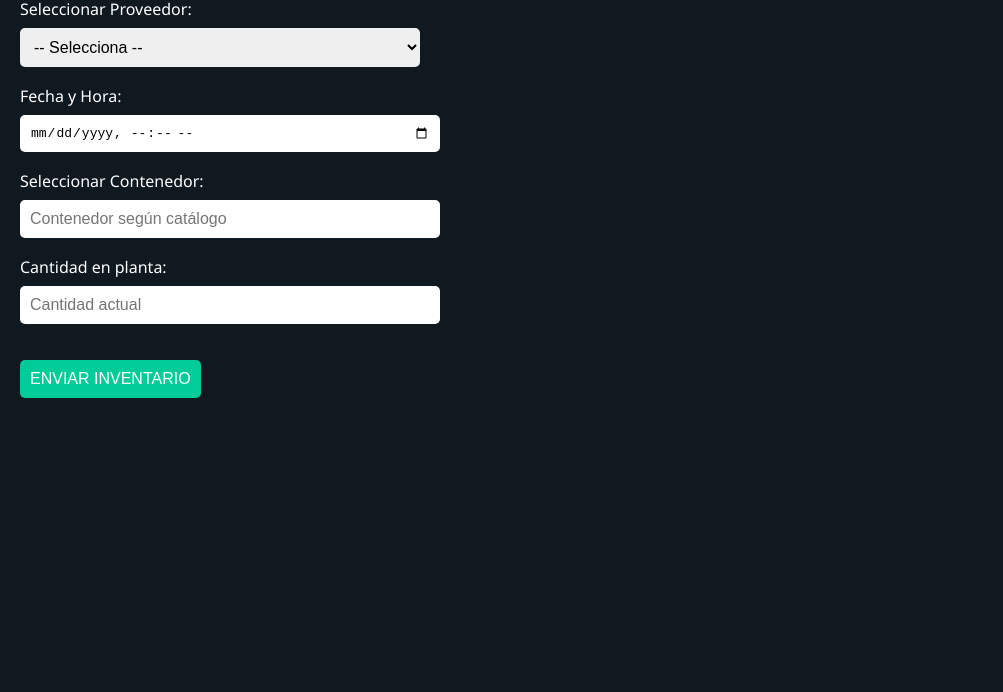
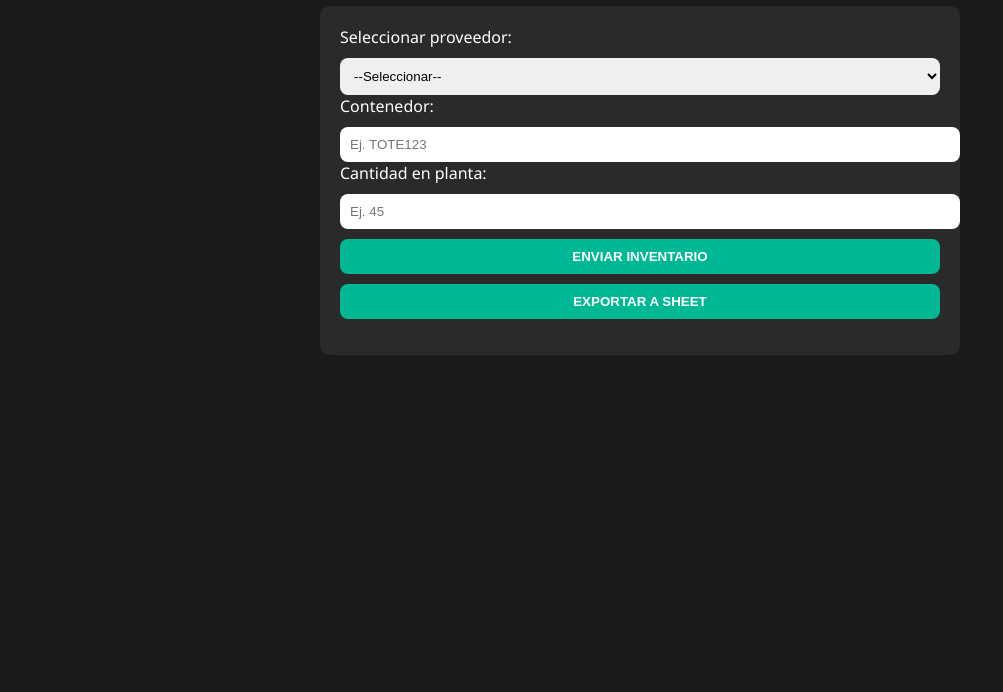
Before and after one commit to BLINKING48/SUPPLIER-INVENTORY, a plain HTML site: page index.html in a window 1280 px wide. Shown: the part 108-800 px from the top of the page, without its empty margins (0-1003 px from the left). Drawn offline with Linux system fonts and the light colour scheme.

Commit message:
Update index.html

```diff
--- a/index.html
+++ b/index.html
@@ -1,137 +1,102 @@
 <!DOCTYPE html>
 <html lang="es">
 <head>
-  <meta charset="UTF-8" />
+  <meta charset="UTF-8">
   <title>SUPPLIER INVENTORY</title>
   <style>
     body {
       font-family: 'Segoe UI', sans-serif;
-      background-color: #101820;
+      background: #1a1a1a;
       color: #fff;
-      margin: 0;
       padding: 20px;
     }
-
     h1 {
-      color: #00ffff;
+      text-align: center;
       font-size: 2em;
     }
-
+    .container {
+      max-width: 600px;
+      margin: auto;
+      background: #2a2a2a;
+      padding: 20px;
+      border-radius: 10px;
+    }
     select, input, button {
+      width: 100%;
+      margin-top: 10px;
       padding: 10px;
-      margin: 8px 0;
-      border-radius: 5px;
+      border-radius: 8px;
       border: none;
-      font-size: 1em;
     }
-
-    select, input {
-      width: 100%;
-      max-width: 400px;
-    }
-
     button {
-      background-color: #00cc99;
-      color: #fff;
+      background-color: #00b894;
+      color: white;
+      font-weight: bold;
       cursor: pointer;
     }
-
     button:hover {
-      background-color: #009977;
-    }
-
-    .section {
-      margin-bottom: 30px;
-    }
-
-    label {
-      display: block;
-      margin-top: 10px;
-    }
-
-    .button-group {
-      margin-top: 20px;
+      background-color: #00cec9;
     }
   </style>
 </head>
 <body>
-
   <h1>SUPPLIER INVENTORY</h1>
-
-  <div class="section">
-    <label for="proveedor">Seleccionar Proveedor:</label>
+  <div class="container">
+    <label for="proveedor">Seleccionar proveedor:</label>
     <select id="proveedor">
-      <option value="">-- Selecciona --</option>
+      <option value="">--Seleccionar--</option>
       <option value="BRAZEWAY">46882 BRAZEWAY MEXICO S DE R L DE CV</option>
       <option value="COLLIS">64955 COLLIS DE MEXICO LLC</option>
       <option value="ENGINEERED">67764 ENGINEERED PLASTIC COMPONENTS INC</option>
-      <option value="TROQUELADAS">46849 ESPECIALIDADES TROQUELADAS SA DE CV</option>
-      <option value="GEMTRON">46541 GEMTRON DE MEXICO SA DE CV</option>
-      <option value="GLASSER">49329 GLASSER SA DE CV</option>
-      <option value="HUNTINGTON">38902 HUNTINGTON FOAM LLC</option>
-      <option value="INDUSTRIAL">33343 INDUSTRIAL DIELECTRICS INC</option>
-      <option value="ISE">83228 ISE METAL INC</option>
-      <option value="JONES">47100 JONES PLASTIC & ENGINEERING DE</option>
-      <option value="MANUFACTURAS">46550 MANUFACTURAS Y SERVICIOS TROQUELADO</option>
-      <option value="MARCEGAGLIA">71580 MARCEGAGLIA MEXICO, S DE RL DE CV</option>
-      <option value="OLSON">83016 OLSON METAL PRODUCTS, LLC</option>
-      <option value="PLASTIEXPORTS">53040 PLASTIEXPORTS SA DE CV</option>
-      <option value="POLIESTIRENO">48567 POLIESTIRENO ALFA GAMMA S A DE C V</option>
-      <option value="REHAU">47135 REHAU SA DE CV</option>
-      <option value="SP">51737 SP MANUFACTURAS S DE RL DE CV</option>
-      <option value="STARION">71724 STARION MONTERREY MEXICO S A DE C</option>
-      <option value="TAE">65749 TAE SUNG MEXICO S A DE C V</option>
-      <option value="UNICAR">47796 UNICAR PLASTICS SA DE CV</option>
-      <option value="WHIRLPOOL">ML24 WHIRLPOOL OVERSEAS MANUFACTURING S.</option>
-      <option value="WOLVERINE">9028 WOLVERINE METAL STAMPING</option>
+      <!-- Agrega los demás proveedores aquí con sus nombres de hoja como value -->
     </select>
 
-    <label for="fecha">Fecha y Hora:</label>
-    <input type="datetime-local" id="fecha">
-
-    <label for="contenedor">Seleccionar Contenedor:</label>
-    <input type="text" id="contenedor" placeholder="Contenedor según catálogo">
+    <label for="contenedor">Contenedor:</label>
+    <input type="text" id="contenedor" placeholder="Ej. TOTE123">
 
     <label for="cantidad">Cantidad en planta:</label>
-    <input type="number" id="cantidad" placeholder="Cantidad actual">
+    <input type="number" id="cantidad" placeholder="Ej. 45">
 
-    <div class="button-group">
-      <button onclick="enviarInventario()">ENVIAR INVENTARIO</button>
-    </div>
+    <button onclick="enviarInventario()">ENVIAR INVENTARIO</button>
+    <button onclick="exportar()">EXPORTAR A SHEET</button>
+
+    <p id="mensaje"></p>
   </div>
 
   <script>
+    const URL_WEBAPP = "https://script.google.com/macros/s/AKfycbywO-vQOXZfCmD1ykPKDHp-w72Olk-KQtaS5ydGxS74tA_F1zP5ikq7Bx0x_7U1JTy7/exec";
+
     function enviarInventario() {
       const proveedor = document.getElementById("proveedor").value;
-      const fecha = document.getElementById("fecha").value;
       const contenedor = document.getElementById("contenedor").value;
       const cantidad = document.getElementById("cantidad").value;
 
-      if (!proveedor || !fecha || !contenedor || !cantidad) {
-        alert("Por favor llena todos los campos.");
+      if (!proveedor || !contenedor || !cantidad) {
+        document.getElementById("mensaje").innerText = "Por favor completa todos los campos.";
         return;
       }
 
-      const datos = {
-        proveedor,
-        fecha,
-        contenedor,
-        cantidad
-      };
-
-      fetch("https://script.google.com/a/macros/whirlpool.com/s/AKfycbywO-vQOXZfCmD1ykPKDHp-w72Olk-KQtaS5ydGxS74tA_F1zP5ikq7Bx0x_7U1JTy7/exec", {
+      fetch(URL_WEBAPP, {
         method: "POST",
         mode: "no-cors",
         headers: {
           "Content-Type": "application/json"
         },
-        body: JSON.stringify(datos)
+        body: JSON.stringify({
+          proveedor,
+          contenedor,
+          cantidad,
+          timestamp: new Date().toISOString()
+        })
       });
 
-      alert("Inventario enviado correctamente.");
-      document.getElementById("fecha").value = "";
+      document.getElementById("mensaje").innerText = "¡Inventario enviado!";
       document.getElementById("contenedor").value = "";
       document.getElementById("cantidad").value = "";
+    }
+
+    function exportar() {
+      window.open("https://docs.google.com/spreadsheets/d/1gzCDL_c778VWVd794Kun6dfCf-AqrIfLAc1mkL55-So/edit", "_blank");
     }
   </script>
 </body>
```
